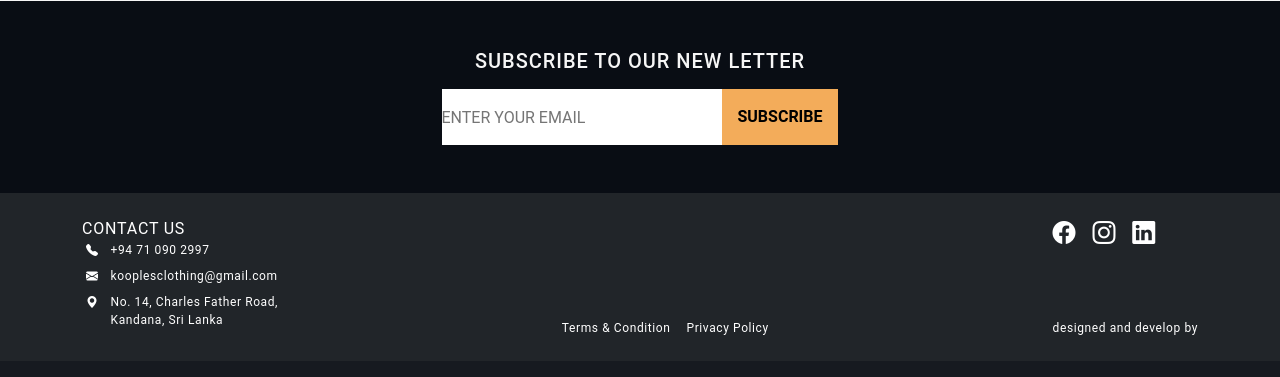
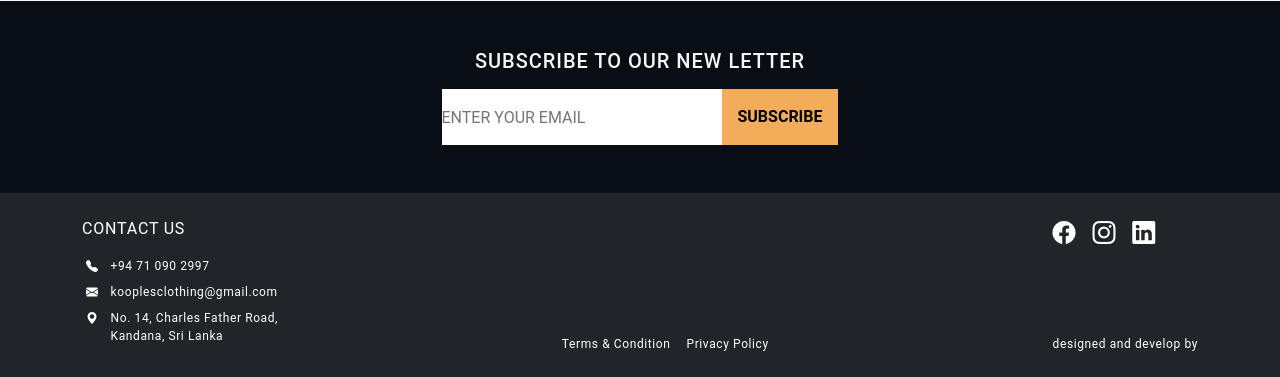
Before and after one commit to ceygenic-web/cey004-kooples-webapplication, a PHP site: page / in a window 1280 px wide. Shown: the part 4534-4911 px from the top of the page. Before the commit the page ends 4869 px from the top, so only its background shows below. Run offline with PHP 8.4, Linux system fonts and the light colour scheme.

Commit message:
landing page
marging edit

```diff
--- a/interface/components/footer.php
+++ b/interface/components/footer.php
@@ -2,7 +2,7 @@
     <div class="container">
         <div class="footer-main-box text-white ">
             <div>
-                <div class="pb">CONTACT US</div>
+                <div class="pb-lg-3 pb-md-3">CONTACT US</div>
                 <hr class="footer-hr">
                 <div class="d-flex gap-2 pb-2 footer-contact">
                     <i class="bi bi-telephone-fill mx-1"></i>
```
